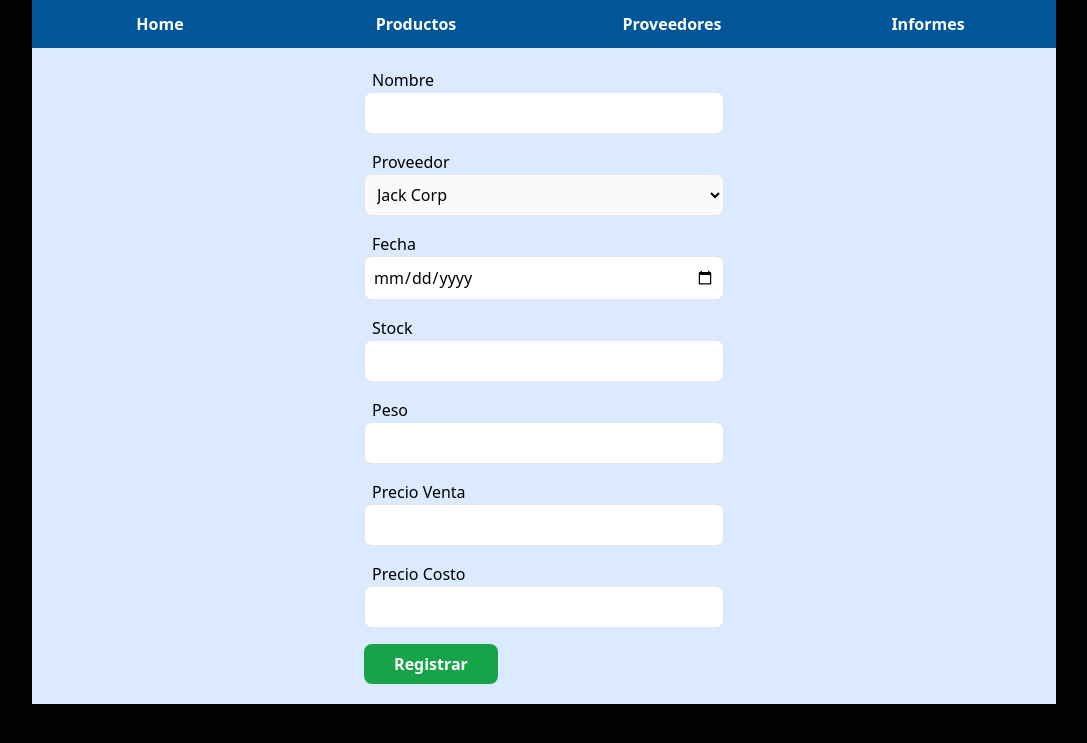
After one commit to DiegoLuQ/FastAPI_MySQL_TailWind, a FastAPI app: template app/templates/productos/register.html in a window 1280 px wide. The commit adds this page. Shown: the top 743 px of the page, without its empty margins (96-1183 px from the left). Run offline with FastAPI, Linux system fonts and the light colour scheme; the template is opened without the code that fills it, so the values that code supplies are empty; some libraries are stand-ins or nearby versions.

Commit message:
agregando frontend, agregar productos

```diff
--- a/app/core/helpers/message.py
+++ b/app/core/helpers/message.py
@@ -2,7 +2,7 @@ from pydantic import BaseModel
 
 def ReponseModel(code,message,data):
     return {
-        "code":200,
+        "code":code,
         "message":message,
         "data":data
     }
--- /dev/null
+++ b/app/static/js/register.js
@@ -0,0 +1,45 @@
+console.log('Hola')
+const url = 'http://127.0.0.1:8000/v1/productos/agregar'
+const btnRegistrar = document.querySelector('#btn-registrar')
+
+btnRegistrar.addEventListener('click', obtenerDatos)
+const prod_nombre = document.querySelector('.prod_nombre')
+const prod_peso = document.querySelector('.prod_peso')
+const prod_pventa = document.querySelector('.prod_pventa')
+const prod_pcosto = document.querySelector('.prod_pcosto')
+const prod_stock = document.querySelector('.prod_stock')
+const prod_fecha = document.querySelector('.prod_fecha')
+const id_proveedor = document.querySelector('.id_proveedor')
+
+
+function obtenerDatos(e){
+    e.preventDefault()
+    const datos = {
+        prod_nombre: (prod_nombre.value).toLowerCase(),
+        prod_peso: parseFloat(prod_peso.value),
+        prod_pventa: parseInt(prod_pventa.value),
+        prod_pcosto: parseInt(prod_pcosto.value),
+        prod_stock: parseInt(prod_stock.value),
+        prod_fecha: prod_fecha.value,
+        id_proveedor: parseInt(id_proveedor.value)
+    }
+    registar(datos, url)
+}
+
+async function registar(data, url) {
+    console.log(data, url)
+    try {
+        await fetch(url, {
+            method:"POST",
+            headers: {'Content-Type': 'application/json', 'Accept':'application/json'},
+            body: JSON.stringify(data)
+        })
+        .then(dato => dato.json() )
+        .then(response => {
+            console.log(response)
+            console.log(response.message)
+        })
+    } catch (error) {
+        console.log(error)
+    }
+}
--- a/app/templates/base/base.html
+++ b/app/templates/base/base.html
@@ -5,6 +5,7 @@
     <meta http-equiv="X-UA-Compatible" content="IE=edge" />
     <meta name="viewport" content="width=device-width, initial-scale=1.0" />
     <script src="https://cdn.tailwindcss.com"></script>
+    <script defer src="https://unpkg.com/alpinejs@3.x.x/dist/cdn.min.js"></script>
     <link
       type="text/tailwindcss"
       href="{{url_for('static', path='./tail.css')}}"
@@ -14,9 +15,11 @@
   </head>
   <body>
     {% include 'components/organismos/navbar.html' %}
-    <div class=" max-w-5xl m-auto">
+    <div class="bg-blue-100 max-w-5xl m-auto" x-data>
         {% block content %}
         {% endblock %}
     </div>
   </body>
+  {% block scripts %}
+  {% endblock %}
 </html>
--- a/app/templates/components/organismos/navbar.html
+++ b/app/templates/components/organismos/navbar.html
@@ -1,11 +1,11 @@
 <div class="m-full">
   <nav class="max-w-5xl m-auto bg-[#005698]">
-    <ul class="flex justify-between">
+    <ul class="hidden sm:justify-between sm:flex">
       <li class="li-item">
-        <a href="" class="nav-item">Home</a>
+        <a href="http://127.0.0.1:8000/" class="nav-item">Home</a>
       </li>
       <li class="li-item">
-        <a href="" class="nav-item">Productos</a>
+        <a href="/productos" class="nav-item">Productos</a>
       </li>
       <li class="li-item">
         <a href="" class="nav-item">Proveedores</a>
@@ -14,5 +14,35 @@
         <a href="" class="nav-item">Informes</a>
       </li>
     </ul>
+    <div x-data="{open:false}" class="sm:hidden">
+      <div class="flex justify-end">
+        <button
+          x-on:click="open=!open"
+          class="m-2"
+        >
+          <img
+            src="{{url_for('static', path='img/menu.png')}}"
+            alt=""
+            class="w-full h-full"
+          />
+        </button>
+      </div>
+      <nav x-show="open" x-on:click.away="open = false">
+        <ul>
+          <li class="li-item">
+            <a href="http://127.0.0.1:8000/" class="nav-item">Home</a>
+          </li>
+          <li class="li-item">
+            <a href="/productos" class="nav-item">Productos</a>
+          </li>
+          <li class="li-item">
+            <a href="" class="nav-item">Proveedores</a>
+          </li>
+          <li class="li-item">
+            <a href="" class="nav-item">Informes</a>
+          </li>
+        </ul>
+      </nav>
+    </div>
   </nav>
 </div>
--- a/app/templates/productos/productos_lista.html
+++ b/app/templates/productos/productos_lista.html
@@ -1,6 +1,6 @@
 {% extends "base/base.html" %} {% block content %}
-<div class="bg-blue-100">
-  <div class="mt-10 flex justify-center p-4 overflow-auto">
+<div class="">
+  <div class="pt-10 flex justify-center p-4 overflow-auto">
     <table class="rounded-lg border border-black">
       <thead>
         <tr class="bg-[#002357] text-white">
--- /dev/null
+++ b/app/templates/productos/register.html
@@ -0,0 +1,81 @@
+{% extends 'base/base.html' %} {% block content %}
+<div>
+  <div class="p-3 max-w-[400px] m-auto">
+    <div class="p-2 flex flex-col">
+      <label for="" class="ml-2">Nombre</label>
+      <input
+        type="text"
+        class="rounded-lg p-2 border focus:ring-1 focus:outline-blue-400 focus:ring-blue-400 prod_nombre"
+        name=""
+        id=""
+      />
+    </div>
+    <div class="p-2 flex flex-col">
+      <label for="" class="ml-2">Proveedor</label>
+      <select
+        name="id_proveedor"
+        id=""
+        class="rounded-lg p-2 bg-gray-50 border dark:text-white dark:bg-gray-700 id_proveedor"
+      >
+        <option value="1" class="">Jack Corp</option>
+        <option value="2" class="">Cabo Corp</option>
+        <option value="3" class="">Aurelio Corp</option>
+      </select>
+    </div>
+    <div class="p-2 flex flex-col">
+      <label for="" class="ml-2">Fecha</label>
+      <input
+        type="date"
+        class="rounded-lg p-2 border focus:ring-1 focus:outline-blue-400 focus:ring-blue-400 prod_fecha"
+        name=""
+        id=""
+      />
+    </div>
+    <div class="p-2 flex flex-col">
+        <label for="" class="ml-2">Stock</label>
+        <input
+          type="text"
+          class="rounded-lg p-2 border focus:ring-1 focus:outline-blue-400 focus:ring-blue-400 prod_stock"
+          name=""
+          id=""
+        />
+      </div>
+    <div class="p-2 flex flex-col">
+      <label for="" class="ml-2">Peso</label>
+      <input
+        type="text"
+        class="rounded-lg p-2 border focus:ring-1 focus:outline-blue-400 focus:ring-blue-400 prod_peso"
+        name=""
+        id=""
+      />
+    </div>
+    <div class="p-2 flex flex-col">
+      <label for="" class="ml-2">Precio Venta</label>
+      <input
+        type="text"
+        class="rounded-lg p-2 border focus:ring-1 focus:outline-blue-400 focus:ring-blue-400 prod_pventa"
+        name=""
+        id=""
+      />
+    </div>
+    <div class="p-2 flex flex-col">
+      <label for="" class="ml-2">Precio Costo</label>
+      <input
+        type="text"
+        class="rounded-lg p-2 border focus:ring-1 focus:outline-blue-400 focus:ring-blue-400 prod_pcosto"
+        name=""
+        id=""
+      />
+    </div>
+
+    <div class="p-2 sm:w-[150px] flex">
+      <button class="btn-registrar w-full" id="btn-registrar">Registrar</button>
+    </div>
+  </div>
+</div>
+{% endblock %} {% block scripts %}
+<script
+  src="{{url_for('static', path='/js/register.js')}}"
+  type="module"
+></script>
+{% endblock %}
--- a/app/templates/tailcss.html
+++ b/app/templates/tailcss.html
@@ -6,6 +6,9 @@
     --bg-primary: #002357;
     --bg-secundary: #0F001E;
 
+  }
+  body {
+    @apply bg-[#000300]
   }
   @layer utilities {
     .primary {
@@ -17,5 +20,8 @@
     .li-item{
       @apply py-3 w-full text-center text-black hover:bg-[#0A9800] hover:duration-500 hover:ease-in-out
     }
+    .btn-registrar {
+      @apply py-2 px-3 bg-green-600 font-bold text-white hover:bg-green-500 rounded-lg
+    }
   }
 </style>
--- a/app/web/productos/productos.py
+++ b/app/web/productos/productos.py
@@ -13,3 +13,7 @@ router = APIRouter(include_in_schema=False)
 async def Home(request:Request, db:Session=Depends(get_db)):
     datos = await repo_productos.get_productos(db)
     return templates.TemplateResponse("productos/productos_lista.html", {"request":request, "productos": datos})
+
+@router.get('/productos')
+async def Productos(request:Request):
+    return templates.TemplateResponse('productos/register.html', {"request":request})
```
Also changed, not shown: docker-compose.yml (+6 -11 lines), app/static/img/menu.png (added), 1 other file.
